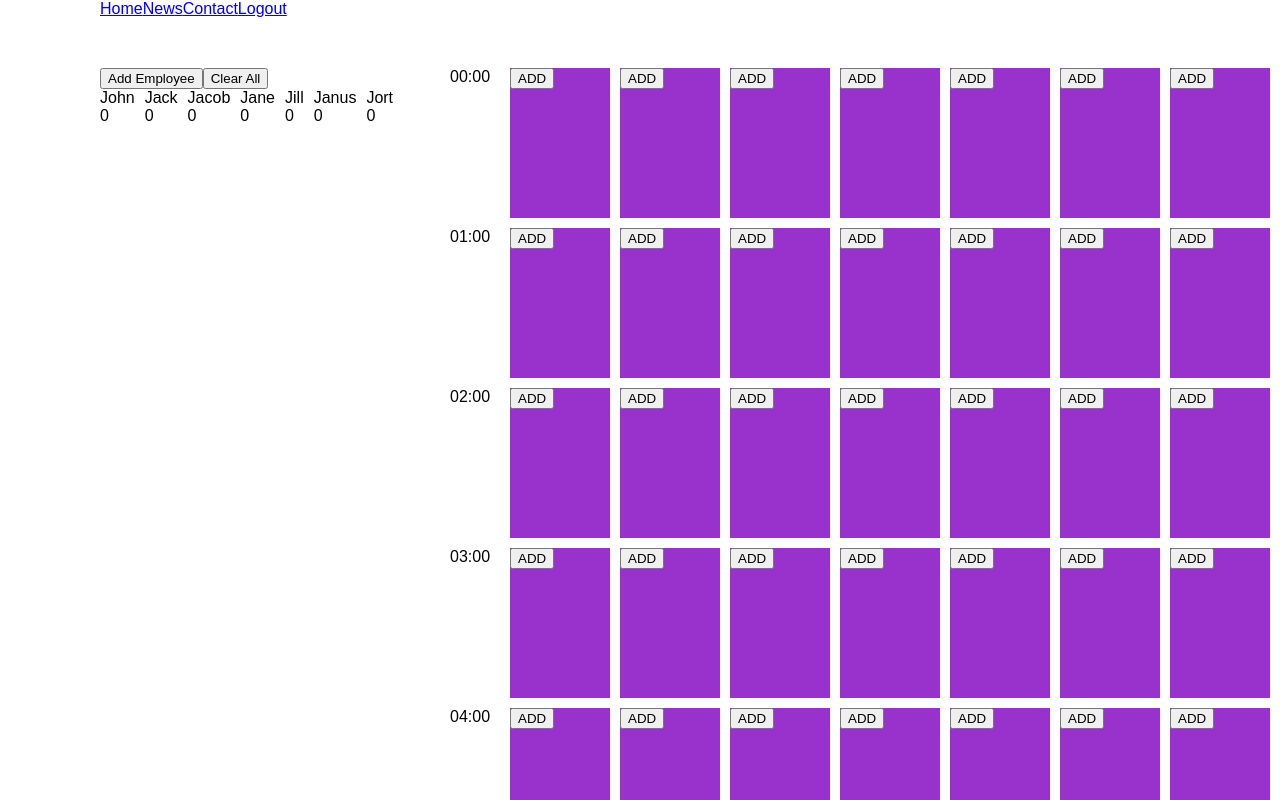
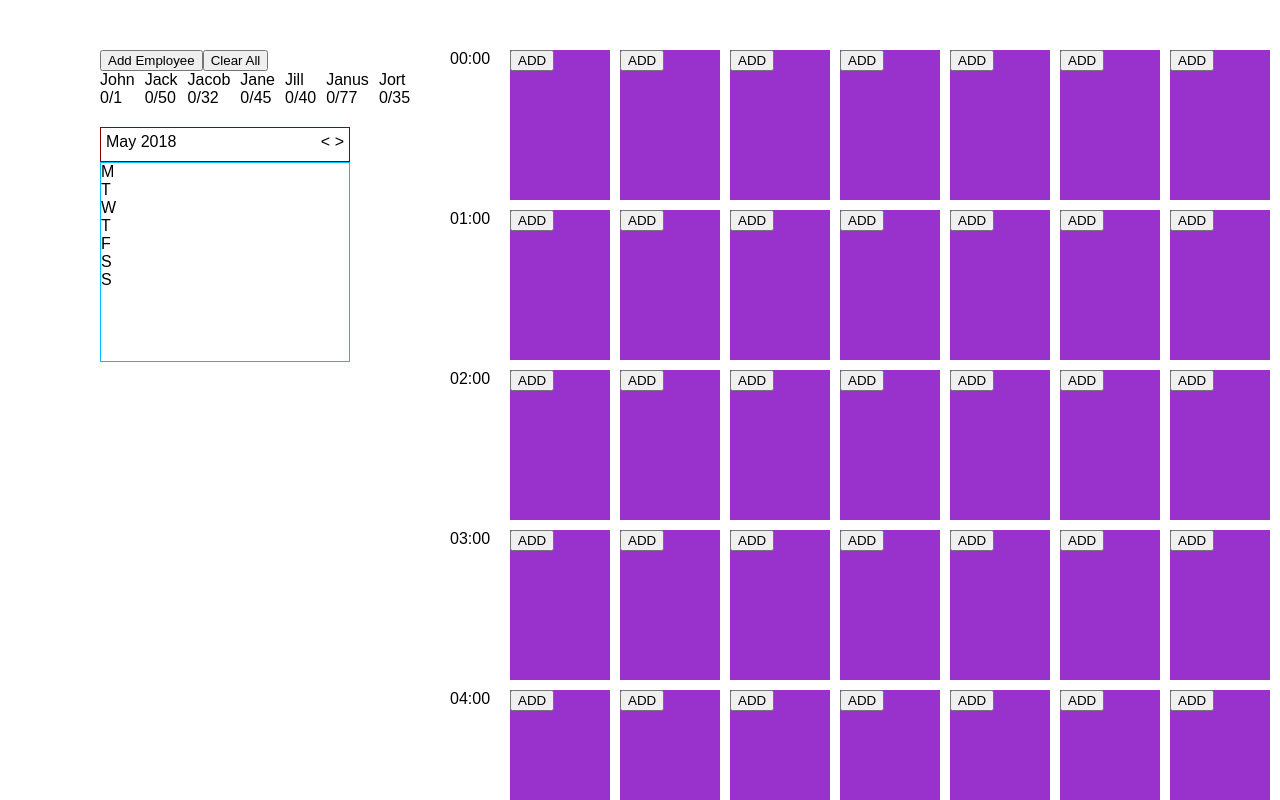
Before and after one commit to SamuelJCochrane/ddjreact, a React (Create React App) app: page / in a window 1280 px wide. Shown: the top 800 px of the page. Built offline with nearby package versions, Linux system fonts and the light colour scheme.

Commit message:
Begun calendar

```diff
--- a/src/App.css
+++ b/src/App.css
@@ -4,8 +4,9 @@ body {
 
 .appContainer {
   display: flex;
-  flex-direction: row;
+  flex-direction: column;
   margin-top: 50px;
+  box-sizing: border-box;
 }
 
 .buttonAndCarouselContainer {
@@ -14,6 +15,10 @@ body {
 
 .selected {
   background-color: crimson;
+}
+
+.tooManyHours {
+  color: red;
 }
 
 .day:not(:last-child) {
@@ -46,10 +51,6 @@ ul {
   list-style-type: none;
   padding: 0;
   margin: 0;
-}
-
-li {
-  display: inline
 }
 
 .carousel {
@@ -96,3 +97,32 @@ li {
   text-decoration: none;
   cursor: pointer;
 }
+
+/* CALENDAR */
+.calendarContainer {
+  margin-top: 20px;
+  width: 250px;
+  box-sizing: border-box;
+}
+
+.calendarNavbar {
+  width: 100%;
+  height: 35px;
+  border: 1px solid darkred;
+  display: flex;
+  flex-direction: row;
+  justify-content: space-between;
+  padding: 5px;
+  box-sizing: border-box;
+}
+
+.calendarBlock {
+  width: 100%;
+  height: 200px;
+  border: 1px solid deepskyblue;
+  box-sizing: border-box;
+}
+
+.calendarArrows:hover {
+  cursor: pointer;
+}
--- a/src/App.js
+++ b/src/App.js
@@ -2,7 +2,8 @@ import React, { Component } from 'react';
 import './App.css';
 import { Hour } from './Hour.js';
 import { Carousel } from './Carousel.js';
-import { Navbar } from './Navbar.js'
+import { Navbar } from './Navbar.js';
+import { Calendar } from './Calendar.js';
 
 class App extends Component {
 
@@ -16,13 +17,13 @@ class App extends Component {
       },
       selectedEmployee: null,
       employees: [
-        {name: 'John', totalHours: 0, _id: '1'},
-        {name: 'Jack', totalHours: 0, _id: '2'},
-        {name: 'Jacob', totalHours: 0, _id: '3'},
-        {name: 'Jane', totalHours: 0, _id: '4'},
-        {name: 'Jill', totalHours: 0, _id: '5'},
-        {name: 'Janus', totalHours: 0, _id: '6'},
-        {name: 'Jort', totalHours: 0, _id: '7'},
+        {name: 'John', totalHours: 0, hoursWanted: 1, _id: '1'},
+        {name: 'Jack', totalHours: 0, hoursWanted: 50, _id: '2'},
+        {name: 'Jacob', totalHours: 0, hoursWanted: 32, _id: '3'},
+        {name: 'Jane', totalHours: 0, hoursWanted: 45, _id: '4'},
+        {name: 'Jill', totalHours: 0, hoursWanted: 40, _id: '5'},
+        {name: 'Janus', totalHours: 0, hoursWanted: 77, _id: '6'},
+        {name: 'Jort', totalHours: 0, hoursWanted: 35, _id: '7'},
       ],
       timetable: {
         monday: [
@@ -223,14 +224,16 @@ class App extends Component {
 
   removeEmployee(employeeToRemove, day, hourKey) {
     const newEmployees = this.state.timetable[day][Number(hourKey.slice(0, 2))][hourKey].filter(
-      employee => employee._id !== employeeToRemove._id
+      employee => {
+        return employee._id !== employeeToRemove._id
+      }
     );
     const newTimetable = {...this.state.timetable};
     newTimetable[day][Number(hourKey.slice(0, 2))][hourKey] = newEmployees;
     const newEmployeesData = this.state.employees.map(employee => {
-      if (employee._id === employeeToRemove._id && employeeToRemove.totalHours > 0) {
+      if (employee._id === employeeToRemove._id && employee.totalHours > 0) {
         const newEmployee = {...employee};
-        --newEmployee.totalHours
+        newEmployee.totalHours = newEmployee.totalHours - 1
         return newEmployee
       }
       else {return employee}
@@ -336,6 +339,7 @@ class App extends Component {
               }
             </div>
             <Carousel state={this.state} selectEmployee={this.selectEmployee}/>
+            <Calendar/>
           </div>
           <div className="timetableContainer">
             <div className="hourLabels">
--- /dev/null
+++ b/src/Calendar.js
@@ -0,0 +1,48 @@
+import React, { Component } from 'react';
+
+export class Calendar extends Component {
+    constructor(props) {
+        super(props);
+
+        this.state = {
+            selectedDate: new Date()
+        }
+
+        this.dayLetters = ['M', 'T', 'W', 'T', 'F', 'S', 'S'];
+        this.monthLabels = ['January', 'February', 'March', 'April', 'May', 'June', 'July', 'August', 'September', 'October', 'November', 'December'];
+        this.daysInMonth = [31, 28, 31, 30, 31, 30, 31, 31, 30, 31, 30, 31];
+
+        this.toggleCalendar = this.toggleCalendar.bind(this);
+        this.testFunc = this.testFunc.bind(this);
+    }
+
+    testFunc() {
+        console.log(this.state.selectedDate.getDay());
+    }
+
+    toggleCalendar() {
+        this.setState({ calendarDisplayed: !this.state.calendarDisplayed })
+    }
+
+    render() {
+        return (
+            <div className="calendarContainer">
+                <div className="calendarNavbar">
+                    <div>{this.monthLabels[this.state.selectedDate.getMonth()]} {this.state.selectedDate.getFullYear()}</div>
+                    <div className="calendarArrows">
+                        <span onClick={this.testFunc}>&lt;</span> <span>&gt;</span>
+                    </div>
+                </div>
+                <div className="calendarBlock">
+                    <div className="dayLetters">
+                        {
+                            this.dayLetters.map((letter, index) =>
+                                <div key={index}>{letter}</div>
+                            )
+                        }
+                    </div>
+                </div>
+            </div>
+        )
+    }
+}
--- a/src/Carousel.js
+++ b/src/Carousel.js
@@ -8,7 +8,9 @@ export const Carousel = ({state, selectEmployee}) =>
                 <div className={state.selectedEmployee ? state.selectedEmployee._id===employee._id ? 'selected' : '' : ''}
                 onClick={() => selectEmployee(employee)}>
                 {employee.name}</div>
-                <div>{employee.totalHours}</div>
+                <div className={employee.totalHours>employee.hoursWanted ? 'tooManyHours': ''}>
+                    {employee.totalHours}/{employee.hoursWanted}
+                </div>
             </div>
         )}
     </div>
--- a/src/Navbar.js
+++ b/src/Navbar.js
@@ -1,9 +1,5 @@
 import React from 'react';
 
 export const Navbar = () =>
-    <ul>
-        <li><a href="default.asp">Home</a></li>
-        <li><a href="news.asp">News</a></li>
-        <li><a href="contact.asp">Contact</a></li>
-        <li><a href="about.asp">Logout</a></li>
-    </ul>
+    <div className="navbar">
+    </div>
```
